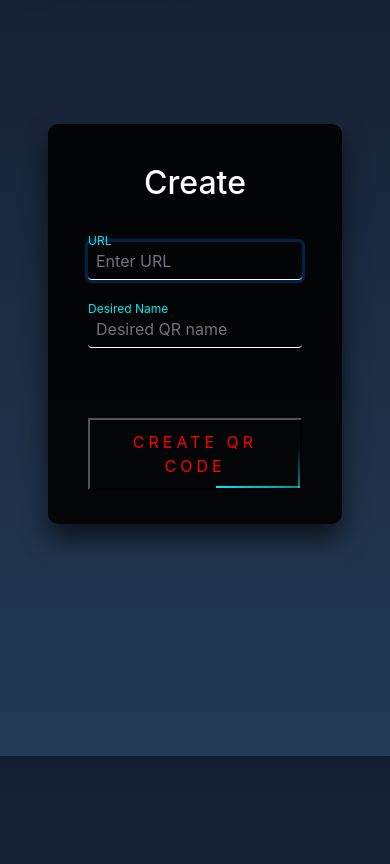
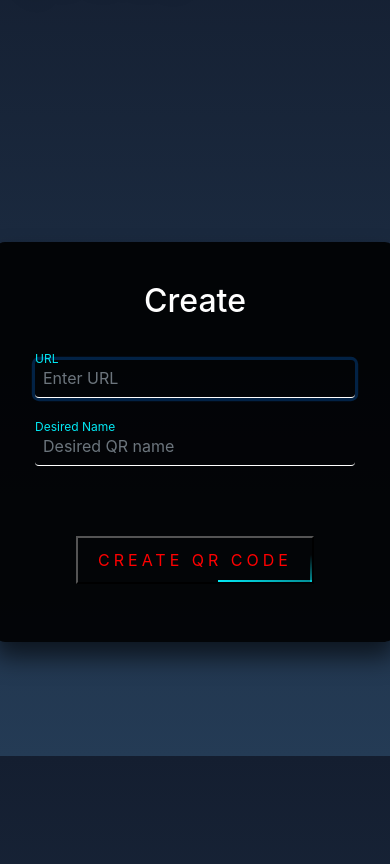
Before and after one commit to rsmith-github/QR-King, a Flask app: page /create in a window 390 px wide. Shown: the part 88-952 px from the top of the page. Run offline with Flask 2, Linux system fonts and the light colour scheme; a user stored in the database is signed in; some libraries are stand-ins or nearby versions.

Commit message:
fix margin again

```diff
--- a/static/styles.css
+++ b/static/styles.css
@@ -239,7 +239,6 @@ body {
 
 /* Cool new create form */
 .create-box {
-  margin-top: -40%;
   position: relative;
   top: 50%;
   left: 50%;
@@ -414,9 +413,6 @@ body {
 /* mobile */
 @media (max-width: 890px) {
 
-  .create-box {
-    width: 100%;
-  }
   .index-headline {
     font-size: 28px;
   }
```
